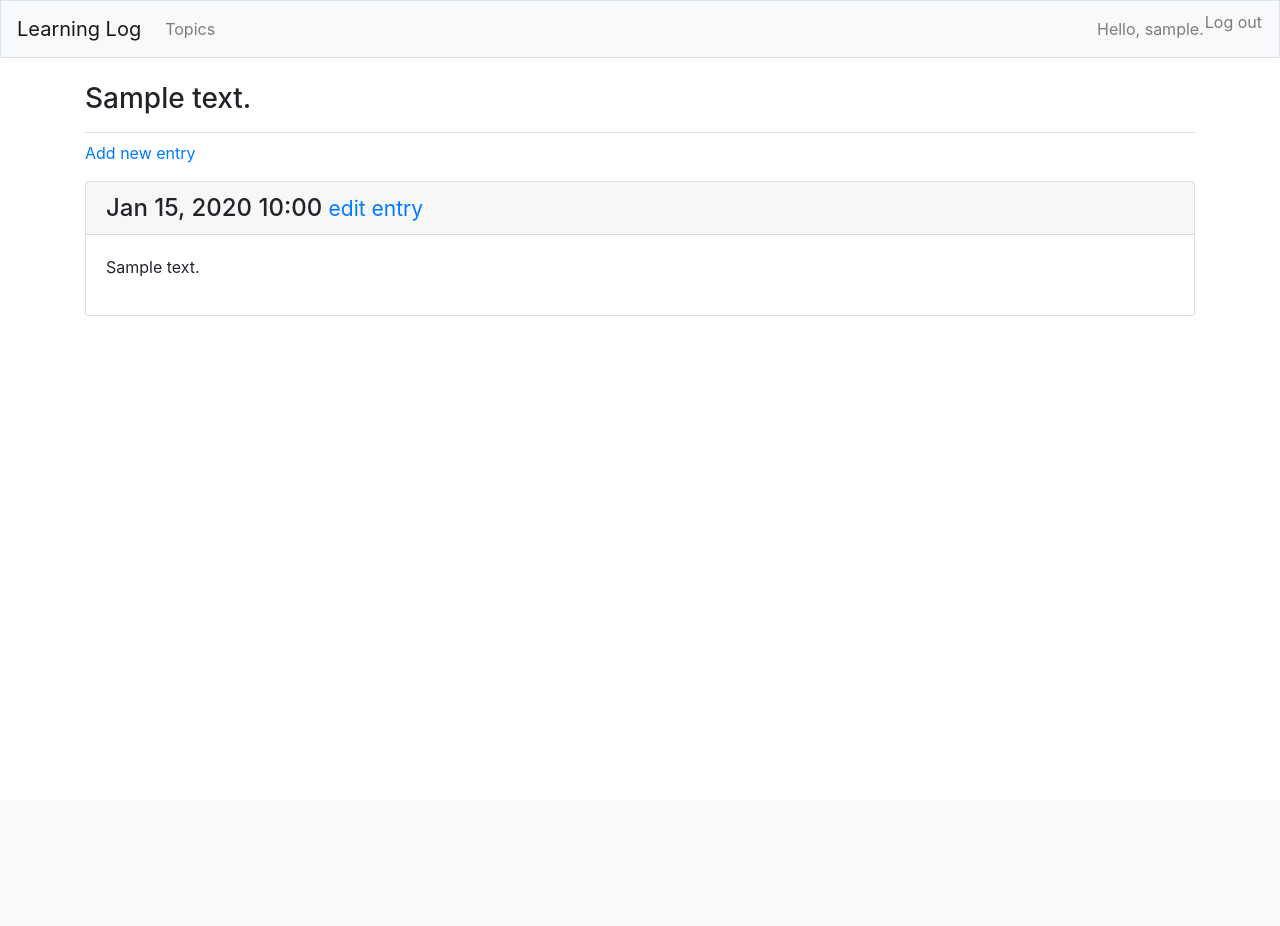
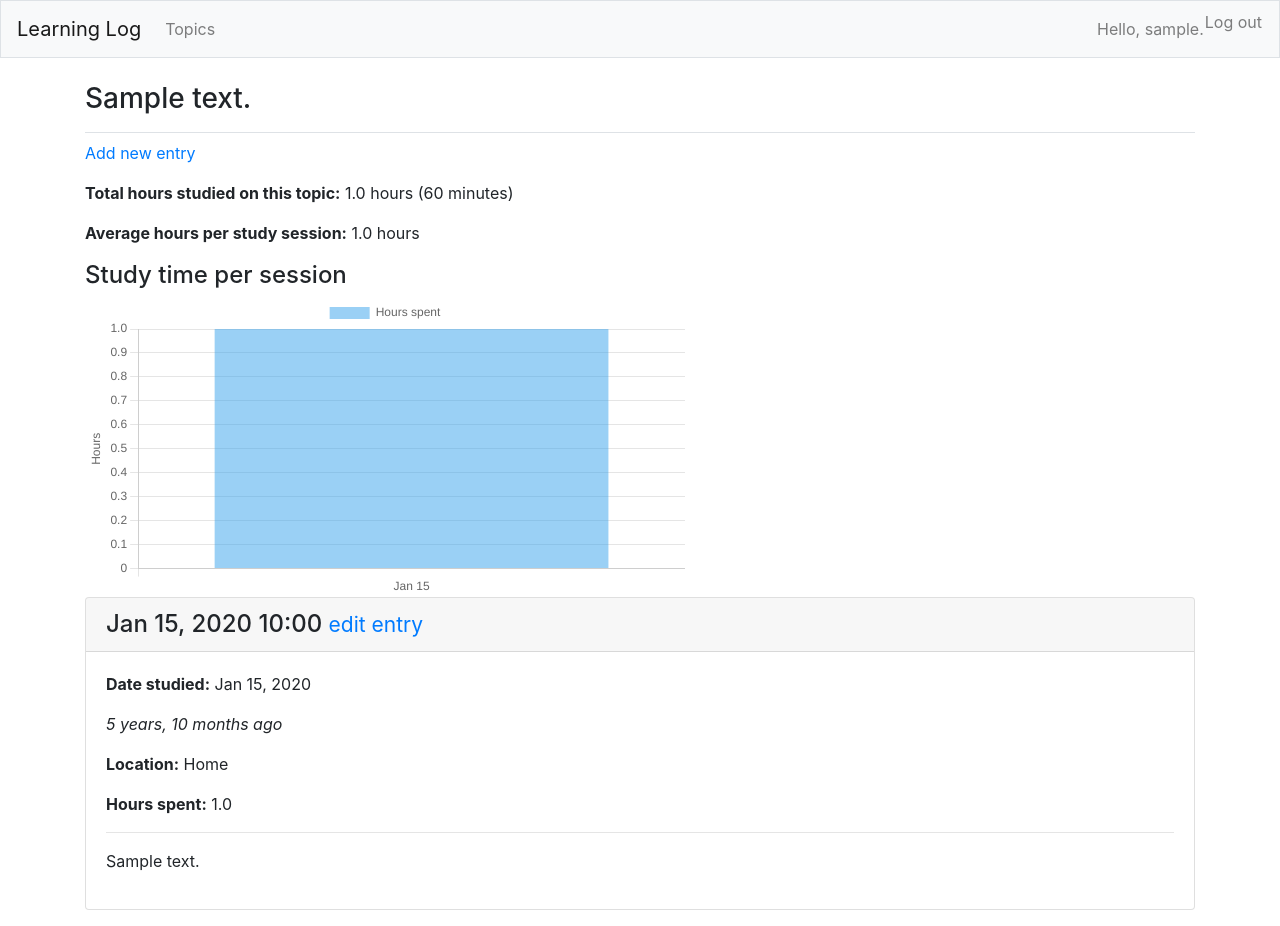
Before and after one commit to ctoliv/learning-log, a Django app: page /topics/1/ in a window 1280 px wide. Before the commit the page ends 316 px from the top, so only its background shows below. Run offline with Django 5.2, Linux system fonts and the light colour scheme; a user stored in the database is signed in; tables that the repository leaves empty hold one stand-in row (values such as "Sample post"); some libraries are stand-ins or nearby versions.

Commit message:
Completed study tracking feature with analytics and chart

```diff
--- a/learning_log/learning_logs/models.py
+++ b/learning_log/learning_logs/models.py
@@ -1,5 +1,6 @@
 from django.db import models
 from django.contrib.auth.models import User
+
 
 class Topic(models.Model):
     """A topic the user is learning about."""
@@ -11,16 +12,44 @@ class Topic(models.Model):
         """Return a string representation of the model."""
         return self.text
 
+
 class Entry(models.Model):
-        """Something specific learned about a topic."""
-        topic = models.ForeignKey(Topic, on_delete=models.CASCADE)
-        text = models.TextField()
-        date_added = models.DateTimeField(auto_now_add=True)
+    """Something specific learned about a topic."""
+    topic = models.ForeignKey(Topic, on_delete=models.CASCADE)
+    text = models.TextField()
+    date_added = models.DateTimeField(auto_now_add=True)
 
+    # --- NEW FIELDS FOR YOUR FEATURE ---
+    # When you studied
+    study_date = models.DateField(null=True, blank=True)
 
-        class Meta:
-            verbose_name_plural = 'entries'
+    # Where you studied
+    STUDY_LOCATION_CHOICES = [
+        ('home', 'Home'),
+        ('library', 'Library'),
+        ('work', 'Work'),
+        ('classroom', 'Classroom'),
+        ('coffee', 'Coffee shop'),
+        ('other', 'Other'),
+    ]
+    study_location = models.CharField(
+        max_length=50,
+        choices=STUDY_LOCATION_CHOICES,
+        default='home',
+    )
 
-        def __str__(self):
-            """Return a simple string representing the entry"""
-            return f"{self.text[:50]}..."
+    # How many hours you studied
+    hours_spent = models.DecimalField(
+        max_digits=4,
+        decimal_places=1,
+        default=0,
+        help_text="Hours spent studying for this entry (e.g., 0.5, 1.0, 2.5).",
+    )
+    # -----------------------------------
+
+    class Meta:
+        verbose_name_plural = 'entries'
+
+    def __str__(self):
+        """Return a simple string representing the entry."""
+        return f"{self.text[:50]}..."
--- a/learning_log/learning_logs/templates/learning_logs/topic.html
+++ b/learning_log/learning_logs/templates/learning_logs/topic.html
@@ -8,15 +8,84 @@
   <p>
     <a href="{% url 'learning_logs:new_entry' topic.id %}">Add new entry</a>
   </p>
+  <!-- NEW: total hours for this topic -->
+  <p>
+    <strong>Total hours studied on this topic:</strong>
+    {{ total_hours }} hours ({{ total_minutes }} minutes)
+  </p>
+  <p>
+  <strong>Average hours per study session:</strong>
+  {{ avg_hours|floatformat:1 }} hours
+   </p>
+
+   {% if entries %}
+  <h4>Study time per session</h4>
+  <canvas id="hoursChart" style="max-width: 600px; max-height: 300px;"></canvas>
+
+  <!-- Chart.js from CDN -->
+  <script src="https://cdn.jsdelivr.net/npm/chart.js"></script>
+
+  <script>
+    const ctx = document.getElementById('hoursChart').getContext('2d');
+
+    // Labels: use study_date (like "Dec 01") for each entry
+    const labels = [
+      {% for entry in entries %}
+        '{{ entry.study_date|date:"M d" }}'{% if not forloop.last %}, {% endif %}
+      {% endfor %}
+    ];
+
+    // Data: hours spent for each entry
+    const data = [
+      {% for entry in entries %}
+        {{ entry.hours_spent|floatformat:1 }}{% if not forloop.last %}, {% endif %}
+      {% endfor %}
+    ];
+
+    new Chart(ctx, {
+      type: 'bar',
+      data: {
+        labels: labels,
+        datasets: [{
+          label: 'Hours spent',
+          data: data,
+        }]
+      },
+      options: {
+        scales: {
+          y: {
+            beginAtZero: true,
+            title: {
+              display: true,
+              text: 'Hours'
+            }
+          }
+        }
+      }
+    });
+  </script>
+{% endif %}
 
   {% for entry in entries %}
     <div class="card mb-3">
       <h4 class="card-header">
         {{ entry.date_added|date:'M d, Y H:i' }}
-        <small><a href="{% url 'learning_logs:edit_entry' entry.id %}">
-            edit entry</a></small>
+        <small>
+          <a href="{% url 'learning_logs:edit_entry' entry.id %}">
+            edit entry
+          </a>
+        </small>
       </h4>
       <div class="card-body">
+        <!-- NEW: study info for this entry -->
+        <p><strong>Date studied:</strong> {{ entry.study_date|date:"M d, Y" }}</p>
+        {% if entry.study_date %}
+          <p><em>{{ entry.study_date|timesince }} ago</em></p>
+        {% endif %}
+        <p><strong>Location:</strong> {{ entry.get_study_location_display }}</p>
+        <p><strong>Hours spent:</strong> {{ entry.hours_spent }}</p>
+        <hr>
+        <!-- Existing entry text -->
         {{ entry.text|linebreaks }}
       </div>
     </div>
--- a/learning_log/learning_logs/views.py
+++ b/learning_log/learning_logs/views.py
@@ -10,21 +10,39 @@ def index(request):
 
 @login_required
 def topics(request):
-    """Show all topics"""
+    """Show all topics."""
     topics = Topic.objects.filter(owner=request.user).order_by('date_added')
     context = {'topics': topics}
     return render(request, 'learning_logs/topics.html', context)
 
 @login_required
 def topic(request, topic_id):
-    """Show a single topic and all its entries"""
+    """Show a single topic and all its entries."""
     topic = Topic.objects.get(id=topic_id)
     # Make sure the topic belongs to the current user.
     if topic.owner != request.user:
         raise Http404
 
-    entries = topic.entry_set.order_by('-date_added')
-    context = {'topic': topic, 'entries': entries}
+    # Order primarily by study_date if set, then by date_added
+    entries = topic.entry_set.order_by('-study_date', '-date_added')
+
+    # --- DATA-DRIVEN PART: total hours for this topic ---
+    total_hours = sum(entry.hours_spent for entry in entries)
+    total_minutes = int(total_hours * 60)  # convert hours to minutes
+    # Average hours per study session
+    if entries:
+        avg_hours = total_hours / len(entries)
+    else:
+        avg_hours = 0
+    # ----------------------------------------------------
+
+    context = {
+        'topic': topic,
+        'entries': entries,
+        'total_hours': total_hours,
+        'total_minutes': total_minutes,
+        'avg_hours': avg_hours,
+    }
     return render(request, 'learning_logs/topic.html', context)
 
 @login_required
@@ -41,7 +59,8 @@ def new_topic(request):
             new_topic.owner = request.user
             new_topic.save()
             return redirect('learning_logs:topics')
-        # Display a blank or invalid form.
+
+    # Display a blank or invalid form.
     context = {'form': form}
     return render(request, 'learning_logs/new_topic.html', context)
 
```
Also changed, not shown: learning_log/learning_logs/forms.py (+14 -3 lines), learning_log/learning_logs/migrations/0005_entry_hours_spent_entry_study_date_and_more.py (added).
